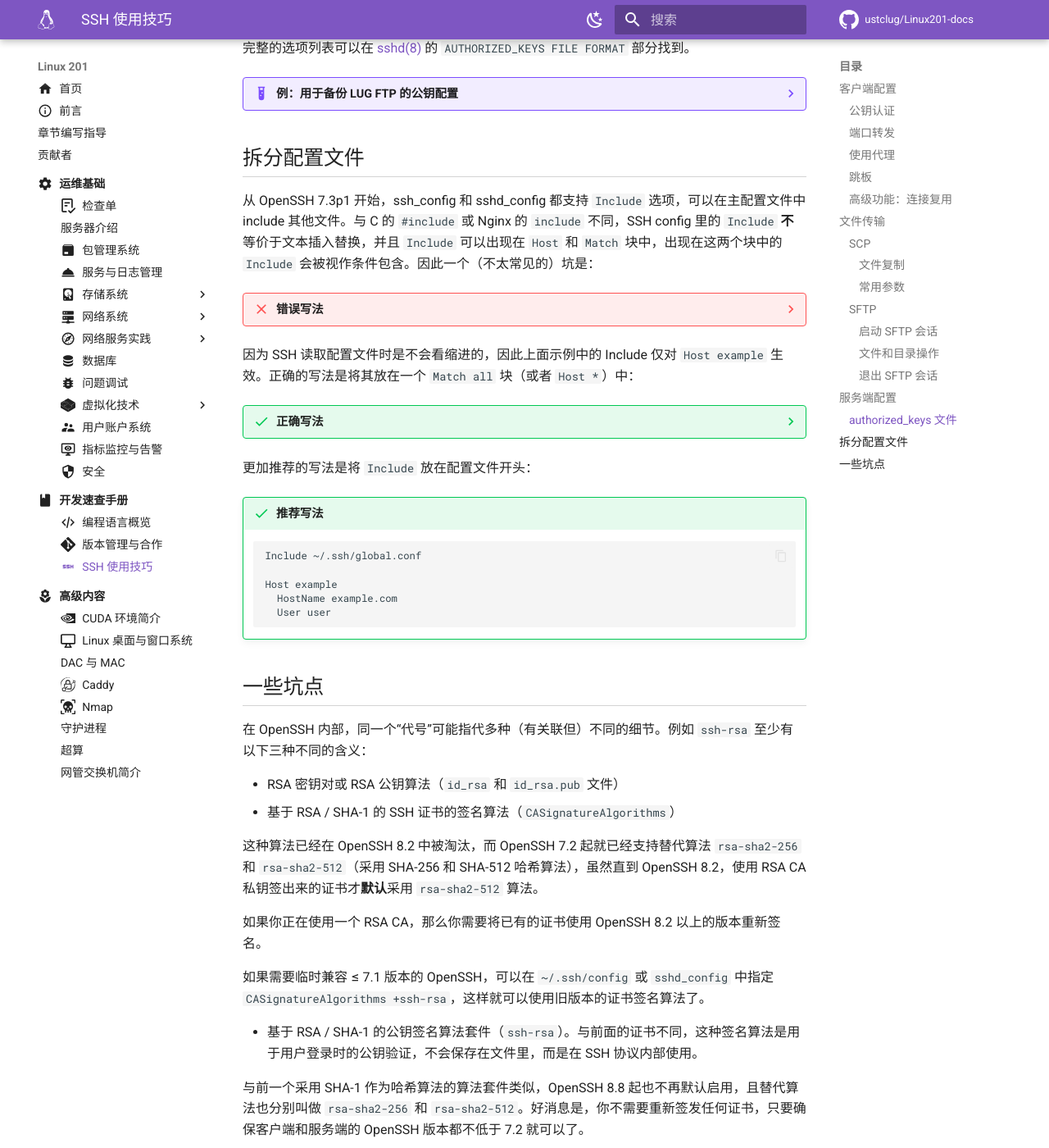
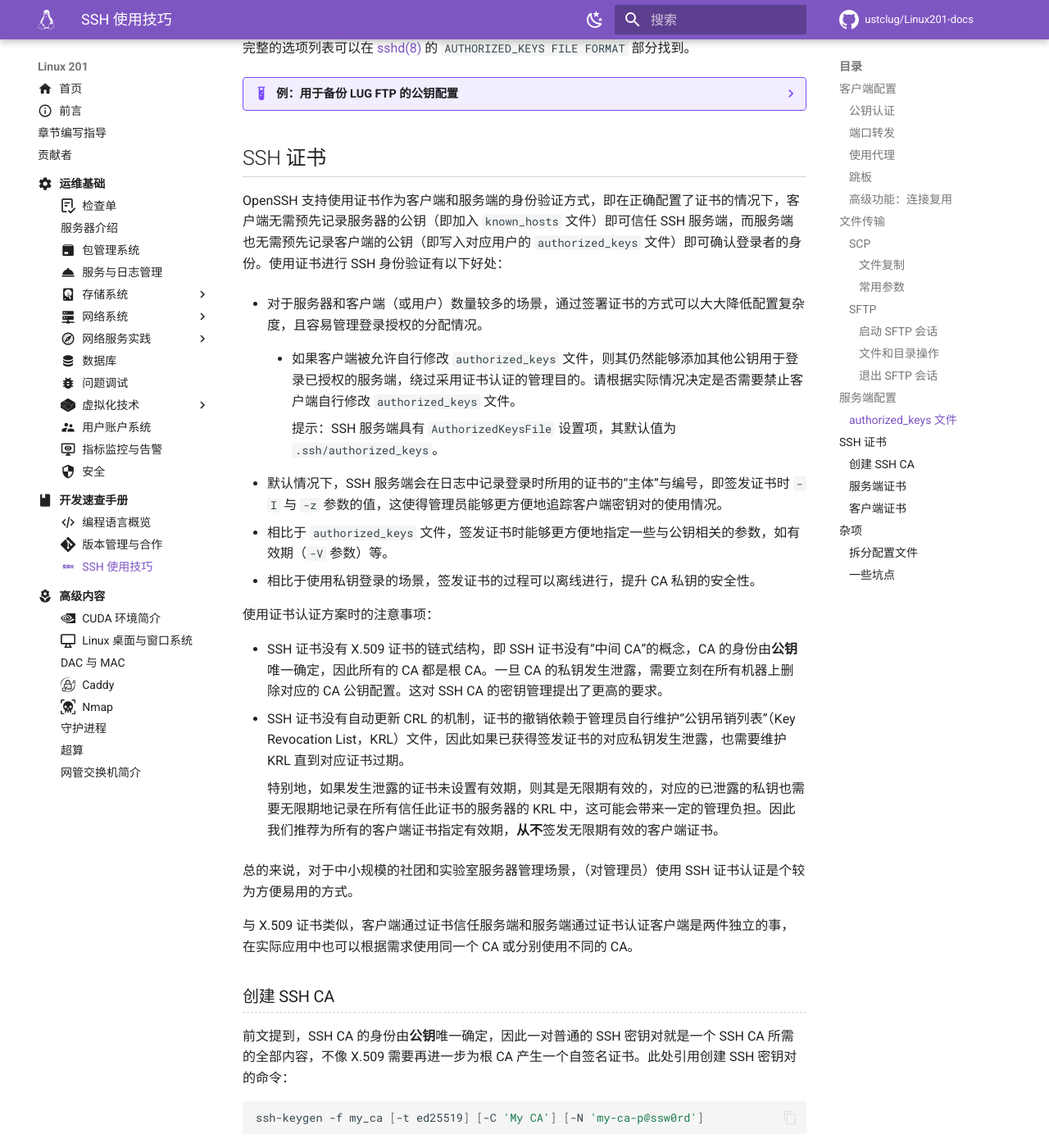
Before and after one commit to ustclug/Linux201-docs, an MkDocs documentation site: the page built from docs/dev/ssh.md, in a window 1280 px wide and 1400 px high, scrolled down 11429 px. Shown: the whole window at 82% size. Built offline with MkDocs 1.6.1 and Material for MkDocs 9.7.7, drawn with Linux system fonts in a browser that asks for light colours; comment, search, counter and statistics services are not loaded; some of the changed text lies outside the part shown.

Commit message:
ssh: Add SSH CA (partial)

````diff
--- a/docs/dev/ssh.md
+++ b/docs/dev/ssh.md
@@ -437,7 +437,65 @@ sshd 接受 SIGHUP 信号作为重新载入配置文件的方式。`sshd -t` 命
     restrict,from="192.0.2.2",command="/usr/bin/rrsync -ro /mnt/lugftp" ssh-rsa ...
     ```
 
-## 拆分配置文件 {#include}
+## SSH 证书 {#certificates}
+
+OpenSSH 支持使用证书作为客户端和服务端的身份验证方式，即在正确配置了证书的情况下，客户端无需预先记录服务器的公钥（即加入 `known_hosts` 文件）即可信任 SSH 服务端，而服务端也无需预先记录客户端的公钥（即写入对应用户的 `authorized_keys` 文件）即可确认登录者的身份。使用证书进行 SSH 身份验证有以下好处：
+
+- 对于服务器和客户端（或用户）数量较多的场景，通过签署证书的方式可以大大降低配置复杂度，且容易管理登录授权的分配情况。
+    - 如果客户端被允许自行修改 `authorized_keys` 文件，则其仍然能够添加其他公钥用于登录已授权的服务端，绕过采用证书认证的管理目的。请根据实际情况决定是否需要禁止客户端自行修改 `authorized_keys` 文件。
+
+        提示：SSH 服务端具有 `AuthorizedKeysFile` 设置项，其默认值为 `.ssh/authorized_keys`。
+
+- 默认情况下，SSH 服务端会在日志中记录登录时所用的证书的“主体”与编号，即签发证书时 `-I` 与 `-z` 参数的值，这使得管理员能够更方便地追踪客户端密钥对的使用情况。
+- 相比于 `authorized_keys` 文件，签发证书时能够更方便地指定一些与公钥相关的参数，如有效期（`-V` 参数）等。
+- 相比于使用私钥登录的场景，签发证书的过程可以离线进行，提升 CA 私钥的安全性。
+
+使用证书认证方案时的注意事项：
+
+- SSH 证书没有 X.509 证书的链式结构，即 SSH 证书没有“中间 CA”的概念，CA 的身份由**公钥**唯一确定，因此所有的 CA 都是根 CA。一旦 CA 的私钥发生泄露，需要立刻在所有机器上删除对应的 CA 公钥配置。这对 SSH CA 的密钥管理提出了更高的要求。
+- SSH 证书没有自动更新 CRL 的机制，证书的撤销依赖于管理员自行维护“公钥吊销列表”（Key Revocation List，KRL）文件，因此如果已获得签发证书的对应私钥发生泄露，也需要维护 KRL 直到对应证书过期。
+
+    特别地，如果发生泄露的证书未设置有效期，则其是无限期有效的，对应的已泄露的私钥也需要无限期地记录在所有信任此证书的服务器的 KRL 中，这可能会带来一定的管理负担。因此我们推荐为所有的客户端证书指定有效期，**从不**签发无限期有效的客户端证书。
+
+总的来说，对于中小规模的社团和实验室服务器管理场景，（对管理员）使用 SSH 证书认证是个较为方便易用的方式。
+
+与 X.509 证书类似，客户端通过证书信任服务端和服务端通过证书认证客户端是两件独立的事，在实际应用中也可以根据需求使用同一个 CA 或分别使用不同的 CA。
+
+### 创建 SSH CA {#ssh-ca}
+
+前文提到，SSH CA 的身份由**公钥**唯一确定，因此一对普通的 SSH 密钥对就是一个 SSH CA 所需的全部内容，不像 X.509 需要再进一步为根 CA 产生一个自签名证书。此处引用创建 SSH 密钥对的命令：
+
+```shell
+ssh-keygen -f my_ca [-t ed25519] [-C 'My CA'] [-N 'my-ca-p@ssw0rd']
+```
+
+注意到尽管 `-t`、`-C` 和 `-N` 参数都是可选的[^filename-is-optional]，为了便于辨认 CA 和提高安全性，我们强烈建议采用先进的密码学算法（Ed25519）、指定可读的备注文字和为私钥设置密码。
+
+  [^filename-is-optional]: 事实上 `-f` 参数也是可选的，但为了避免 `ssh-keygen` 将其放置在 `~/.ssh` 目录下，从而更容易与个人用于登录服务器的私钥混淆，此处显式指定了输出文件名。
+
+生成密钥对后，请保管好 `my_ca` 私钥文件，然后即可将 `my_ca.pub` 公钥文件复制或公开传播了。
+
+### 服务端证书 {#server-certificates}
+
+首先，客户端需要信任 CA 签发的证书，方法是在 `known_hosts` 文件中加入 CA 的公钥，并在公钥前添加选项 `@cert-authority *`，例如；
+
+```text title="~/.ssh/known_hosts"
+@cert-authority * ssh-ed25519 AAAAC3N... My CA
+```
+
+对于实验室等公用机器的场景，也可以将 CA 条目配置在 `/etc/ssh/ssh_known_hosts` 文件中，其会对所有用户生效，而无需再为每个用户单独配置。
+
+### 客户端证书 {#client-certificates}
+
+首先为服务端配置 CA 信任，需要在服务端建立一个“信任 CA 列表”文件。其采用通常的 `authorized_keys` 格式，即每行一个公钥。我们建议使用一个约定俗成、易于辨认的路径 `/etc/ssh/ssh_user_ca`：
+
+```text title="/etc/ssh/ssh_user_ca"
+ssh-ed25519 AAAAC3N... My org CA
+```
+
+## 杂项 {#misc}
+
+### 拆分配置文件 {#include}
 
 从 OpenSSH 7.3p1 开始，ssh_config 和 sshd_config 都支持 `Include` 选项，可以在主配置文件中 include 其他文件。与 C 的 `#include` 或 Nginx 的 `include` 不同，SSH config 里的 `Include` **不**等价于文本插入替换，并且 `Include` 可以出现在 `Host` 和 `Match` 块中，出现在这两个块中的 `Include` 会被视作条件包含。因此一个（不太常见的）坑是：
 
@@ -476,7 +534,7 @@ sshd 接受 SIGHUP 信号作为重新载入配置文件的方式。`sshd -t` 命
       User user
     ```
 
-## 一些坑点 {#traps}
+### 一些坑点 {#traps}
 
 在 OpenSSH 内部，同一个“代号”可能指代多种（有关联但）不同的细节。例如 `ssh-rsa` 至少有以下三种不同的含义：
 
````
